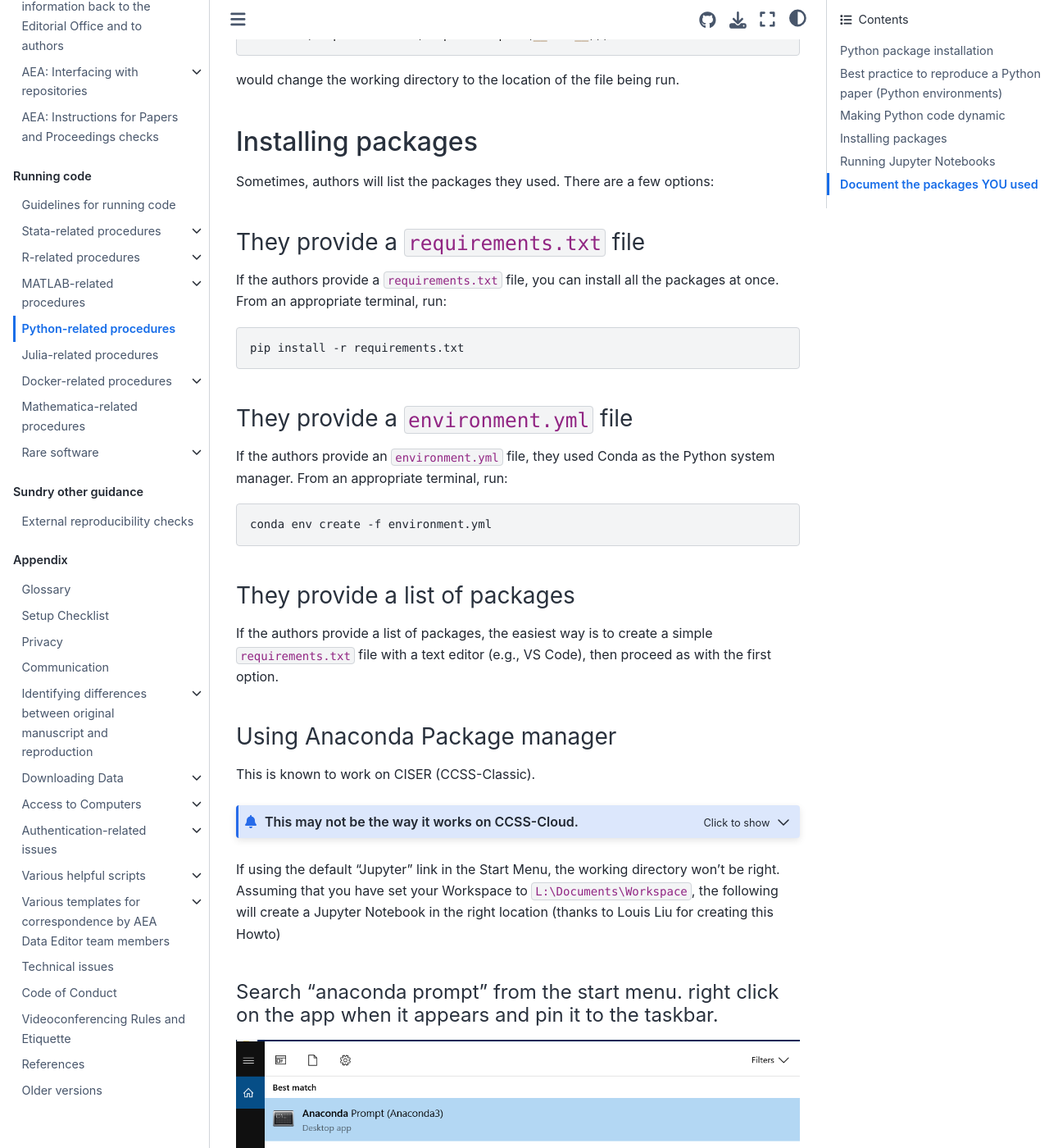
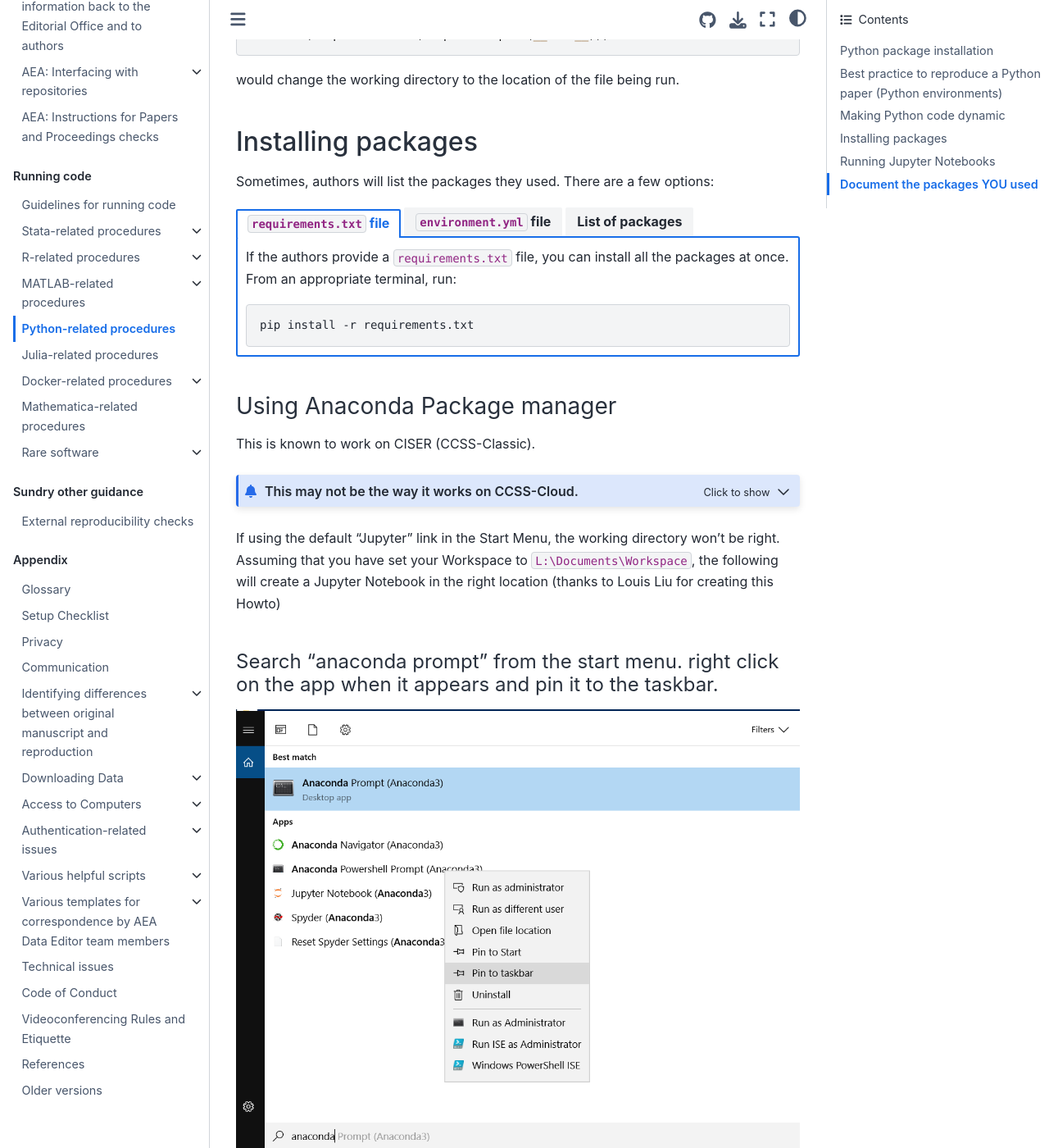
Before and after one commit to labordynamicsinstitute/ldilab-manual, a Jupyter Book: the page built from 96-30-running-python-jupyter.md, in a window 1280 px wide and 1400 px high, scrolled down 2910 px. Shown: the whole window at 82% size. Built offline with Jupyter Book 1.0.4 settings and Sphinx 7.4.7 and the Sphinx Book theme 1.1.4, drawn with Linux system fonts in a browser that asks for light colours; some of the changed text lies outside the part shown.

Commit message:
Enhancing the Jupyter instructions

````diff
--- a/96-30-running-python-jupyter.md
+++ b/96-30-running-python-jupyter.md
@@ -148,26 +148,32 @@
 
 Sometimes, authors will list the packages they used. There are a few options:
 
-### They provide a `requirements.txt` file
+
+::::{tab-set}
+
+:::{tab-item}  `requirements.txt` file
 
 If the authors provide a `requirements.txt` file, you can install all the packages at once. From an appropriate terminal, run:
 
 ```bash
 pip install -r requirements.txt
 ```
-
-### They provide a `environment.yml` file
+:::
+:::{tab-item}  `environment.yml` file
 
 If the authors provide an `environment.yml` file, they used Conda as the Python system manager. From an appropriate terminal, run:
 
 ```bash
 conda env create -f environment.yml
 ```
+:::
 
-### They provide a list of packages
+:::{tab-item} List of packages
 
 If the authors provide a list of packages, the easiest way is to create a simple `requirements.txt` file with a text editor (e.g., VS Code), then proceed as with the first option.
 
+:::
+::::
 
 
 ### Using Anaconda Package manager
````
Also changed, not shown: other parts of 96-30-running-python-jupyter.md (+25 -2 lines), images/vscode-ipynb.png (added).
